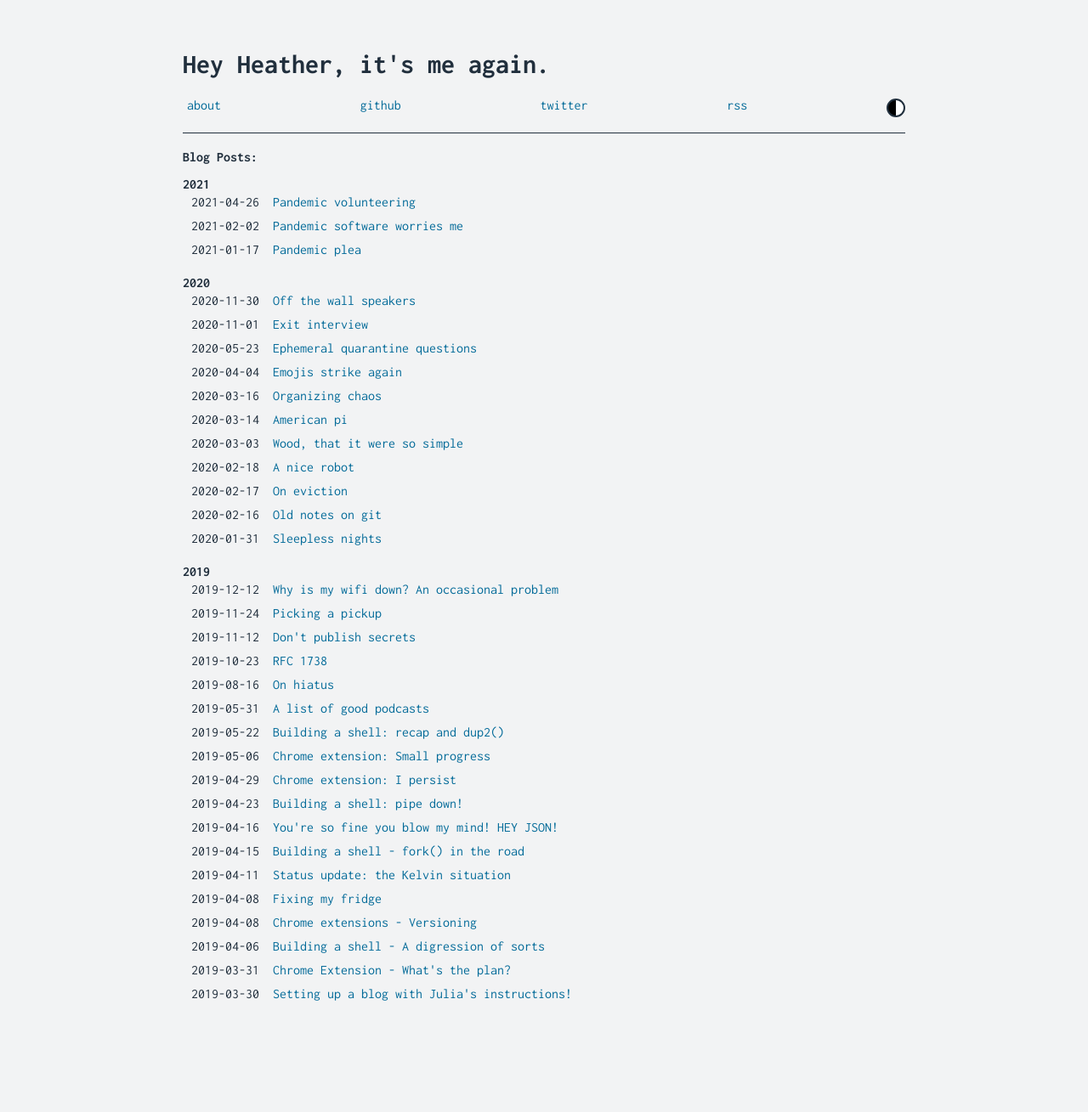
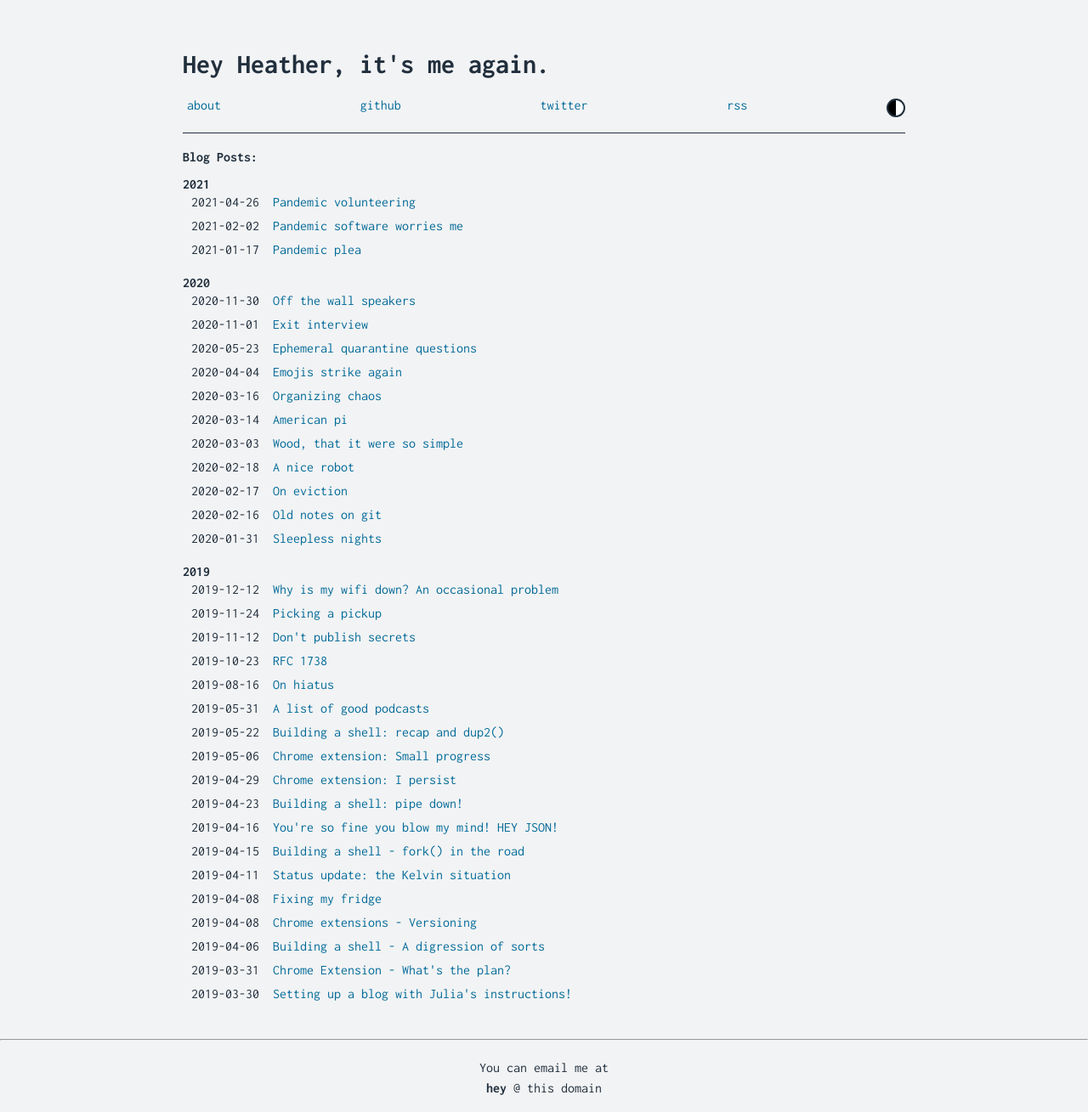
Before and after one commit to dolliars/heyheather, a Jekyll site: the page built from index.html, in a window 1280 px wide. Shown: the whole page at 85% size. Built offline with Jekyll 4.4.1, drawn with Linux system fonts in a browser that asks for light colours; before the commit the page ends 1245 px from its top, so only the background shows below that.

Commit message:
Add a contact email

```diff
--- a/_layouts/default.html
+++ b/_layouts/default.html
@@ -26,6 +26,10 @@
     </header>
     {{ content }}
   </div>
+  <hr>
+  <footer>
+    <p class="footer__contact">You can email me at <br><span class="footer__text-highlight">hey</span> @ this domain</p>
+  </footer>
   <script src="/assets/js/darkmode.js"></script>
 </body>
 </html>
--- a/assets/css/main.scss
+++ b/assets/css/main.scss
@@ -74,6 +74,17 @@ ul {
   }
 }
 
+footer {
+  margin-bottom: 1em;
+}
+.footer__contact {
+  text-align: center;
+}
+
+.footer__text-highlight {
+  font-weight: 700;
+}
+
 .footnote {
   margin-left: 0.15em;
 }
@@ -112,7 +123,7 @@ hr {
 .wrapper {
   max-width: 850px;
   margin: auto;
-  padding: 60px 30px 60px 30px;
+  padding: 60px 30px 30px 30px;
   @media screen and (max-width: $br) {
     padding: 20px;
   }
```
